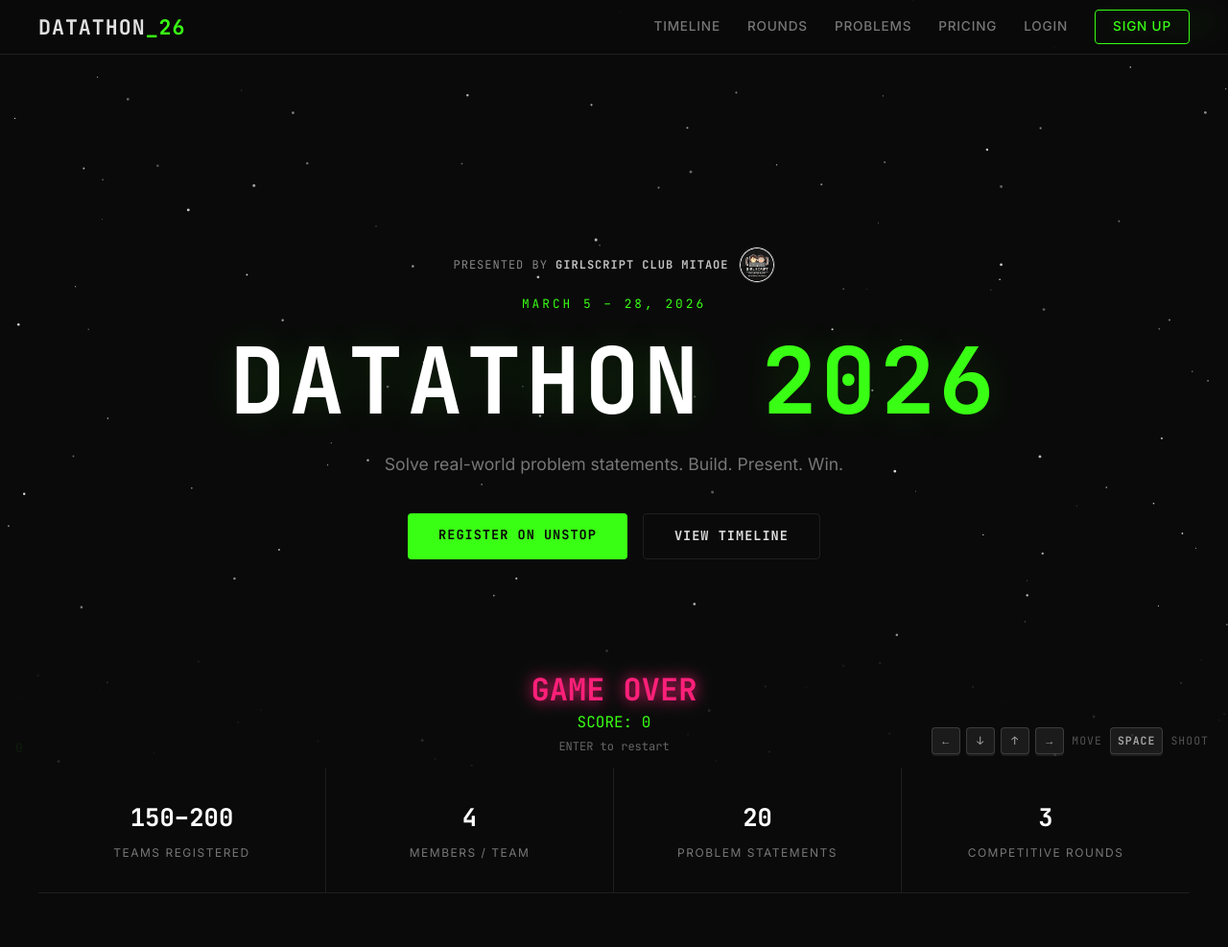
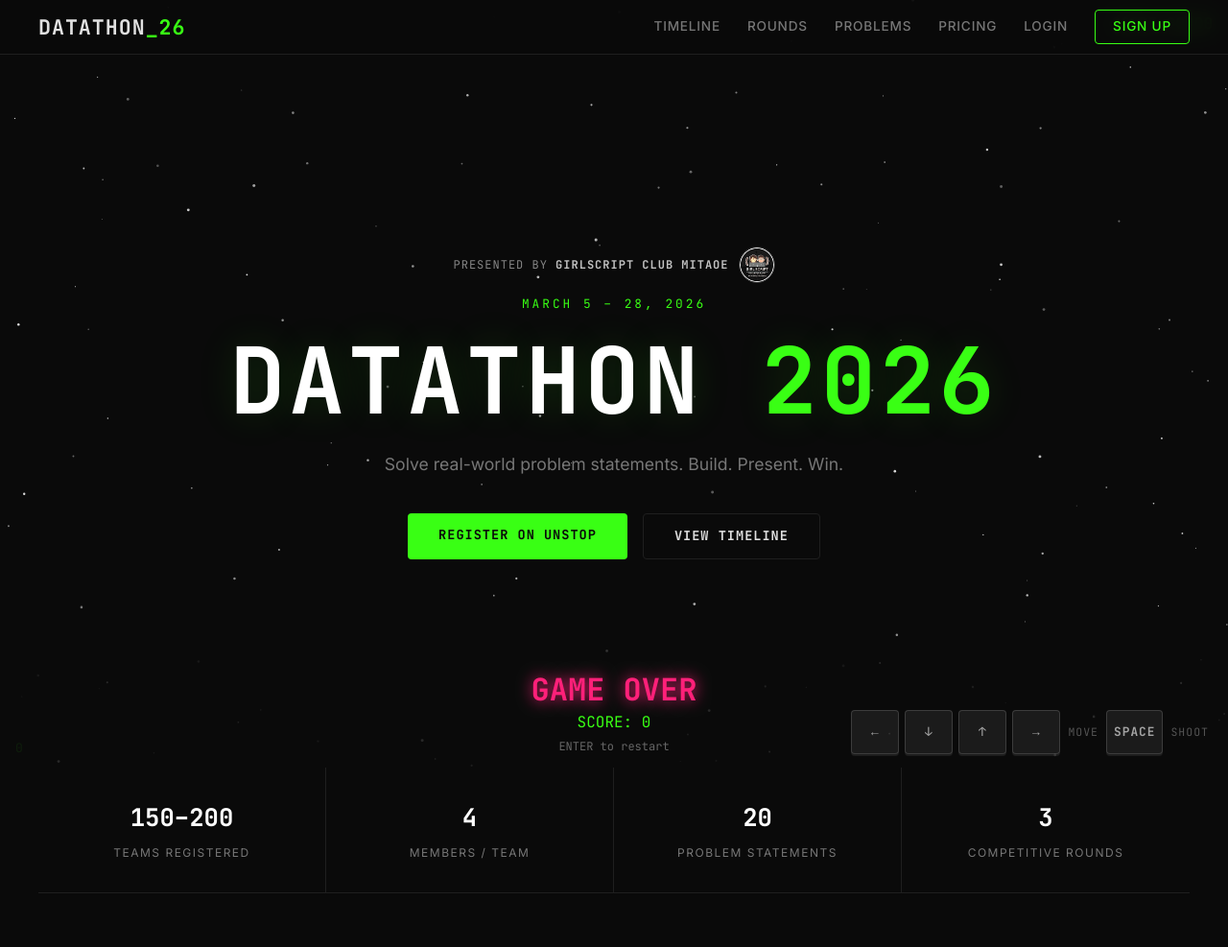
Before and after one commit to Aazhs/datathon-2026, a FastAPI app: page / in a window 1280 px wide. Shown: the top 987 px of the page at 96% size. Run offline with FastAPI, Linux system fonts and the light colour scheme.

Commit message:
Update style.css

```diff
--- a/static/css/style.css
+++ b/static/css/style.css
@@ -219,7 +219,7 @@
     right: 18px;
     z-index: 2;
     font-family: var(--mono);
-    font-size: 0.7rem;
+    font-size: 0.8rem;
     letter-spacing: 1px;
     color: rgba(255,255,255,.45);
     text-transform: uppercase;
@@ -235,11 +235,11 @@
     display: inline-flex;
     align-items: center;
     justify-content: center;
-    min-width: 30px;
-    height: 28px;
+    min-width: 50px;
+    height: 46px;
     padding: 0 7px;
     font-family: var(--mono);
-    font-size: 0.72rem;
+    font-size: 0.8rem;
     font-weight: 600;
     color: rgba(255,255,255,.6);
     background: rgba(255,255,255,.07);
```
